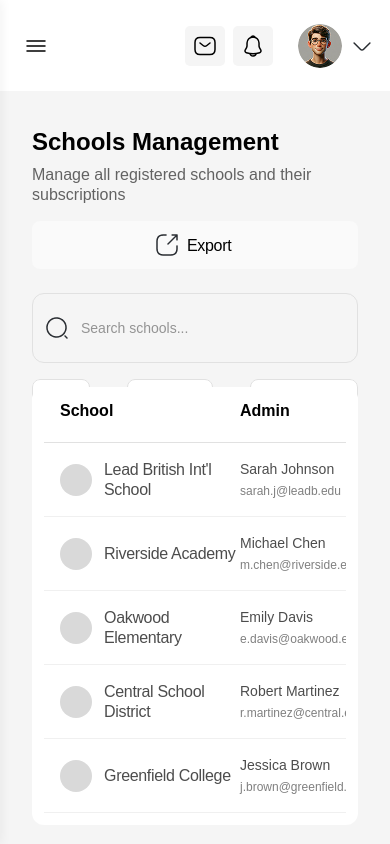
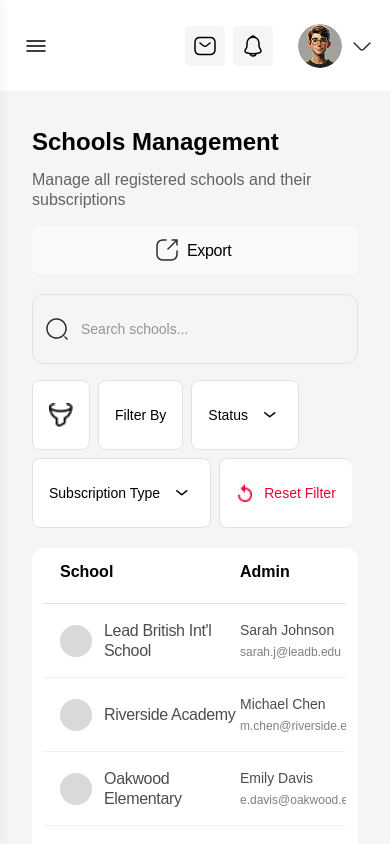
Before and after one commit to 09iqranoor/Edumake-Web, a React (Vite) app: page /dashboard/schools in a window 390 px wide. Shown: the top 844 px of the page. Built offline with nearby package versions, Linux system fonts and the light colour scheme.

Commit message:
some changes on tables

```diff
--- a/src/components/superadmin/AuditLogs.css
+++ b/src/components/superadmin/AuditLogs.css
@@ -12,7 +12,7 @@
 }
 
 /* Header Section */
-.header-section {
+.audit-logs-container .header-section {
     display: flex;
     flex-direction: row;
     justify-content: space-between;
@@ -22,19 +22,22 @@
     height: 68px;
 }
 
-.title-section {
+.audit-logs-container .title-section {
     display: flex;
     flex-direction: column;
     align-items: flex-start;
     padding: 0px;
     gap: 8px;
-    width: 490px;
-    height: 68px;
+    width: 100%;
+    max-width: 490px;
+    height: auto;
 }
 
-.title {
-    width: 490px;
-    height: 35px;
+.audit-logs-container .title {
+    width: 100%;
+    max-width: 490px;
+    height: auto;
+    min-height: 35px;
     font-family: 'Mulish', sans-serif;
     font-style: normal;
     font-weight: 700;
@@ -44,9 +47,11 @@
     margin: 0;
 }
 
-.subtitle {
-    width: 490px;
-    height: 25px;
+.audit-logs-container .subtitle {
+    width: 100%;
+    max-width: 490px;
+    height: auto;
+    min-height: 25px;
     font-family: 'Mulish', sans-serif;
     font-style: normal;
     font-weight: 400;
@@ -56,7 +61,7 @@
     margin: 0;
 }
 
-.export-button {
+.audit-logs-container .export-button {
     box-sizing: border-box;
     display: flex;
     flex-direction: row;
@@ -116,8 +121,10 @@
     align-items: flex-start;
     padding: 0px;
     gap: 24px;
-    width: 944px;
-    height: 70px;
+    width: 100%;
+    max-width: 944px;
+    min-height: 70px;
+    height: auto;
 }
 
 .controls-row {
@@ -127,11 +134,13 @@
     align-items: center;
     padding: 0px;
     gap: 6px;
-    width: 944px;
-    height: 70px;
+    width: 100%;
+    height: auto;
+    min-height: 70px;
+    flex-wrap: wrap;
 }
 
-.search-container {
+.audit-logs-container .search-container {
     box-sizing: border-box;
     display: flex;
     flex-direction: row;
@@ -139,7 +148,8 @@
     padding: 12px;
     gap: 12px;
     width: 340px;
-    height: 70px;
+    min-height: 70px;
+    height: auto;
     background: #F5F5F5;
     border: 1px solid #E1E1E1;
     border-radius: 12px;
@@ -176,20 +186,22 @@
     color: rgba(0, 0, 0, 0.4);
 }
 
-.filter-container {
+.audit-logs-container .filter-container {
     display: flex;
     flex-direction: row;
     align-items: center;
     padding: 0px;
     gap: 1px;
     width: 570px;
-    height: 70px;
+    min-height: 70px;
+    height: auto;
+    flex-wrap: wrap;
     background: #FFFFFF;
     border-radius: 8px;
     border: 1px solid #E1E1E1;
 }
 
-.filter-item {
+.audit-logs-container .filter-item {
     box-sizing: border-box;
     display: flex;
     flex-direction: row;
@@ -197,22 +209,23 @@
     align-items: center;
     padding: 16px;
     gap: 10px;
-    height: 70px;
+    height: 100%;
+    min-height: 70px;
     border-right: 0.5px solid #888888;
     background: transparent;
     border: none;
     cursor: pointer;
 }
 
-.filter-item:last-child {
+.audit-logs-container .filter-item:last-child {
     border-right: none;
 }
 
-.filter-icon-container {
+.audit-logs-container .filter-icon-container {
     width: 56px;
 }
 
-.filter-icon {
+.audit-logs-container .filter-icon {
     width: 24px;
     height: 24px;
     display: flex;
@@ -226,7 +239,7 @@
     object-fit: contain;
 }
 
-.filter-label {
+.audit-logs-container .filter-label {
     font-family: 'Mulish', sans-serif;
     font-style: normal;
     font-weight: 500;
@@ -236,7 +249,7 @@
     white-space: nowrap;
 }
 
-.direction-down {
+.audit-logs-container .direction-down {
     width: 24px;
     height: 24px;
     display: flex;
@@ -250,11 +263,11 @@
     object-fit: contain;
 }
 
-.reset-filter {
+.audit-logs-container .reset-filter {
     width: 133px;
 }
 
-.reset-icon {
+.audit-logs-container .reset-icon {
     width: 18px;
     height: 18px;
     display: flex;
@@ -262,13 +275,13 @@
     justify-content: center;
 }
 
-.reset-icon img {
+.audit-logs-container .reset-icon img {
     width: 100%;
     height: 100%;
     object-fit: contain;
 }
 
-.reset-text {
+.audit-logs-container .reset-text {
     font-family: 'Mulish', sans-serif;
     font-style: normal;
     font-weight: 500;
@@ -278,7 +291,7 @@
 }
 
 /* Table Container */
-.table-container {
+.audit-logs-container .table-container {
     display: flex;
     flex-direction: column;
     padding: 32px 20px;
@@ -533,116 +546,71 @@
 }
 
 /* Responsive Styles */
+@media screen and (max-width: 1200px) {
+    .audit-logs-container {
+        padding: 24px;
+    }
+
+    .audit-logs-container .header-section,
+    .audit-logs-container .controls-section,
+    .audit-logs-container .table-container,
+    .audit-logs-container .pagination-section {
+        width: 100%;
+        max-width: 100%;
+    }
+
+    .audit-logs-container .controls-row {
+        flex-direction: column;
+        height: auto;
+        gap: 16px;
+        width: 100%;
+    }
+
+    .audit-logs-container .search-container {
+        width: 100%;
+    }
+
+    .audit-logs-container .filter-container {
+        width: 100%;
+        justify-content: space-between;
+        overflow-x: auto;
+    }
+
+    .audit-logs-container .filter-item {
+        flex-shrink: 0;
+    }
+}
+
 @media screen and (max-width: 1024px) {
-    .header-section {
+    .audit-logs-container .header-section {
         flex-direction: column;
         align-items: flex-start;
         height: auto;
         gap: 16px;
     }
 
-    .title-section,
-    .title,
-    .subtitle {
+    .audit-logs-container .title-section,
+    .audit-logs-container .title,
+    .audit-logs-container .subtitle {
         width: 100%;
         height: auto;
     }
 
-    .controls-row {
+    .audit-logs-container .controls-row {
         flex-direction: column;
         width: 100%;
         height: auto;
         gap: 16px;
     }
 
-    .search-container,
-    .filter-container {
+    .audit-logs-container .search-container,
+    .audit-logs-container .filter-container {
         width: 100% !important;
     }
 
-    .filter-container {
+    .audit-logs-container .filter-container {
         overflow-x: auto;
         -webkit-overflow-scrolling: touch;
-    }
-}
-
-@media screen and (max-width: 768px) {
-    .audit-logs-container {
-        padding: 16px;
-        gap: 20px;
-    }
-
-    .title {
-        font-size: 24px;
-    }
-
-    .subtitle {
-        font-size: 16px;
-    }
-
-    .filter-item {
-        padding: 12px;
-    }
-
-    .table-container {
-        padding: 20px 12px;
-    }
-}
-
-@media screen and (max-width: 480px) {
-    .export-button {
-        width: 100%;
-    }
-
-    .filter-container {
-        flex-wrap: nowrap;
-    }
-
-    .pagination-section {
-        flex-direction: column;
-        gap: 16px;
-        align-items: flex-start;
-    }
-
-    .pagination-controls {
-        width: 100%;
-        justify-content: space-between;
-    }
-}
-
-/* Responsive Styles */
-@media screen and (max-width: 1200px) {
-    .audit-logs-container {
-        padding: 24px;
-    }
-
-    .header-section,
-    .controls-section,
-    .table-container,
-    .pagination-section {
-        width: 100%;
-        max-width: 100%;
-    }
-
-    .controls-row {
-        flex-direction: column;
-        height: auto;
-        gap: 16px;
-        width: 100%;
-    }
-
-    .search-container {
-        width: 100%;
-    }
-
-    .filter-container {
-        width: 100%;
-        justify-content: space-between;
-        overflow-x: auto;
-    }
-
-    .filter-item {
-        flex-shrink: 0;
     }
 }
 
@@ -652,57 +620,57 @@
         gap: 24px;
     }
 
-    .header-section {
+    .audit-logs-container .header-section {
         flex-direction: column;
         gap: 16px;
         height: auto;
     }
 
-    .title-section {
+    .audit-logs-container .title-section {
         width: 100%;
         height: auto;
     }
 
-    .title {
+    .audit-logs-container .title {
         width: 100%;
         font-size: 24px;
         line-height: 30px;
     }
 
-    .subtitle {
+    .audit-logs-container .subtitle {
         width: 100%;
         font-size: 16px;
         line-height: 20px;
     }
 
-    .export-button {
+    .audit-logs-container .export-button {
         align-self: flex-start;
     }
 
-    .table-container {
+    .audit-logs-container .table-container {
         padding: 16px;
         overflow-x: auto;
     }
 
-    .table-header,
-    .table-body {
+    .audit-logs-container .table-header,
+    .audit-logs-container .table-body {
         min-width: 800px;
     }
 
-    .pagination-section {
+    .audit-logs-container .pagination-section {
         flex-direction: column;
         gap: 16px;
         height: auto;
         align-items: stretch;
     }
 
-    .pagination-controls {
+    .audit-logs-container .pagination-controls {
         justify-content: center;
     }
 }
 
 @media screen and (max-width: 480px) {
-    .filter-container {
+    .audit-logs-container .filter-container {
         flex-wrap: wrap;
         height: auto;
         border: none;
@@ -710,24 +678,34 @@
         gap: 8px;
     }
 
-    .filter-item {
+    .audit-logs-container .filter-item {
         border: 1px solid #E1E1E1;
         border-radius: 8px;
         background: #FFFFFF;
         padding: 12px 16px;
+        flex-shrink: 0;
     }
 
-    .filter-icon-container {
+    .audit-logs-container .filter-icon-container {
         width: auto;
     }
 
-    .table-container {
+    .audit-logs-container .table-container {
         padding: 12px;
     }
 
-    .action-menu {
+    .audit-logs-container .action-menu {
         width: 140px;
         right: 16px;
         left: auto !important;
     }
+
+    .audit-logs-container .export-button {
+        width: 100%;
+    }
+
+    .audit-logs-container .pagination-controls {
+        width: 100%;
+        justify-content: space-between;
+    }
 }
--- a/src/components/superadmin/SchoolManagement.css
+++ b/src/components/superadmin/SchoolManagement.css
@@ -12,7 +12,7 @@
 }
 
 /* Header Section */
-.header-section {
+.schools-management-container .header-section {
   display: flex;
   flex-direction: row;
   justify-content: space-between;
@@ -22,19 +22,22 @@
   height: 68px;
 }
 
-.title-section {
+.schools-management-container .title-section {
   display: flex;
   flex-direction: column;
   align-items: flex-start;
   padding: 0px;
   gap: 8px;
-  width: 490px;
-  height: 68px;
+  width: 100%;
+  max-width: 490px;
+  height: auto;
 }
 
-.title {
-  width: 490px;
-  height: 35px;
+.schools-management-container .title {
+  width: 100%;
+  max-width: 490px;
+  height: auto;
+  min-height: 35px;
   font-family: 'Mulish', sans-serif;
   font-style: normal;
   font-weight: 700;
@@ -44,9 +47,11 @@
   margin: 0;
 }
 
-.subtitle {
-  width: 490px;
-  height: 25px;
+.schools-management-container .subtitle {
+  width: 100%;
+  max-width: 490px;
+  height: auto;
+  min-height: 25px;
   font-family: 'Mulish', sans-serif;
   font-style: normal;
   font-weight: 400;
@@ -56,7 +61,7 @@
   margin: 0;
 }
 
-.export-button {
+.schools-management-container .export-button {
   box-sizing: border-box;
   display: flex;
   flex-direction: row;
@@ -116,8 +121,9 @@
   align-items: flex-start;
   padding: 0px;
   gap: 24px;
-  width: 944px;
-  height: 70px;
+  width: 100%;
+  max-width: 944px;
+  height: auto;
 }
 
 .controls-row {
@@ -127,11 +133,13 @@
   align-items: center;
   padding: 0px;
   gap: 6px;
-  width: 944px;
-  height: 70px;
+  width: 100%;
+  height: auto;
+  min-height: 70px;
+  flex-wrap: wrap;
 }
 
-.search-container {
+.schools-management-container .search-container {
   box-sizing: border-box;
   display: flex;
   flex-direction: row;
@@ -139,7 +147,8 @@
   padding: 12px;
   gap: 12px;
   width: 340px;
-  height: 70px;
+  min-height: 70px;
+  height: auto;
   background: #F5F5F5;
   border: 1px solid #E1E1E1;
   border-radius: 12px;
@@ -176,20 +185,22 @@
   color: rgba(0, 0, 0, 0.4);
 }
 
-.filter-container {
+.schools-management-container .filter-container {
   display: flex;
   flex-direction: row;
   align-items: center;
   padding: 0px;
   gap: 1px;
   width: 570px;
-  height: 70px;
+  min-height: 70px;
+  height: auto;
+  flex-wrap: wrap;
   background: #FFFFFF;
   border-radius: 8px;
   border: 1px solid #E1E1E1;
 }
 
-.filter-item {
+.schools-management-container .filter-item {
   box-sizing: border-box;
   display: flex;
   flex-direction: row;
@@ -197,22 +208,23 @@
   align-items: center;
   padding: 16px;
   gap: 10px;
-  height: 70px;
+  height: 100%;
+  min-height: 70px;
   border-right: 0.5px solid #888888;
   background: transparent;
   border: none;
   cursor: pointer;
 }
 
-.filter-item:last-child {
+.schools-management-container .filter-item:last-child {
   border-right: none;
 }
 
-.filter-icon-container {
+.schools-management-container .filter-icon-container {
   width: 56px;
 }
 
-.filter-icon {
+.schools-management-container .filter-icon {
   width: 24px;
   height: 24px;
   display: flex;
@@ -226,7 +238,7 @@
   object-fit: contain;
 }
 
-.filter-label {
+.schools-management-container .filter-label {
   font-family: 'Mulish', sans-serif;
   font-style: normal;
   font-weight: 500;
@@ -236,7 +248,7 @@
   white-space: nowrap;
 }
 
-.direction-down {
+.schools-management-container .direction-down {
   width: 24px;
   height: 24px;
   display: flex;
@@ -250,11 +262,11 @@
   object-fit: contain;
 }
 
-.reset-filter {
+.schools-management-container .reset-filter {
   width: 133px;
 }
 
-.reset-icon {
+.schools-management-container .reset-icon {
   width: 18px;
   height: 18px;
   display: flex;
@@ -262,13 +274,13 @@
   justify-content: center;
 }
 
-.reset-icon img {
+.schools-management-container .reset-icon img {
   width: 100%;
   height: 100%;
   object-fit: contain;
 }
 
-.reset-text {
+.schools-management-container .reset-text {
   font-family: 'Mulish', sans-serif;
   font-style: normal;
   font-weight: 500;
@@ -278,7 +290,7 @@
 }
 
 /* Table Container */
-.table-container {
+.schools-management-container .table-container {
   display: flex;
   flex-direction: column;
   padding: 32px 20px;
@@ -429,6 +441,8 @@
 .admin-email {
   font-size: 12px;
   color: rgba(0, 0, 0, 0.5);
+  word-break: break-all;
+  overflow-wrap: anywhere;
 }
 
 .plan-badge {
@@ -580,34 +594,49 @@
 }
 
 /* Responsive Styles */
+@media screen and (max-width: 1200px) {
+  .schools-management-container {
+    padding: 24px;
+    gap: 24px;
+  }
+
+  .schools-management-container .header-section,
+  .schools-management-container .controls-section,
+  .schools-management-container .table-container,
+  .schools-management-container .pagination-section {
+    width: 100%;
+    max-width: 100%;
+  }
+}
+
 @media screen and (max-width: 1024px) {
-  .header-section {
+  .schools-management-container .header-section {
     flex-direction: column;
     align-items: flex-start;
     height: auto;
     gap: 16px;
   }
 
-  .title-section,
-  .title,
-  .subtitle {
+  .schools-management-container .title-section,
+  .schools-management-container .title,
+  .schools-management-container .subtitle {
     width: 100%;
     height: auto;
   }
 
-  .controls-row {
+  .schools-management-container .controls-row {
     flex-direction: column;
     width: 100%;
     height: auto;
     gap: 16px;
   }
 
-  .search-container,
-  .filter-container {
+  .schools-management-container .search-container,
+  .schools-management-container .filter-container {
     width: 100% !important;
   }
 
-  .filter-container {
+  .schools-management-container .filter-container {
     overflow-x: auto;
     -webkit-overflow-scrolling: touch;
   }
@@ -619,138 +648,53 @@
     gap: 20px;
   }
 
-  .title {
-    font-size: 24px;
-  }
-
-  .subtitle {
-    font-size: 16px;
-  }
-
-  .filter-item {
-    padding: 12px;
-  }
-
-  .table-container {
-    padding: 20px 12px;
-  }
-}
-
-@media screen and (max-width: 480px) {
-  .export-button {
-    width: 100%;
-  }
-
-  .filter-container {
-    flex-wrap: nowrap;
-  }
-
-  .pagination-section {
-    flex-direction: column;
-    gap: 16px;
-    align-items: flex-start;
-  }
-
-  .pagination-controls {
-    width: 100%;
-    justify-content: space-between;
-  }
-}
-
-/* Responsive Styles */
-@media screen and (max-width: 1200px) {
-  .schools-management-container {
-    padding: 24px;
-  }
-
-  .header-section,
-  .controls-section,
-  .table-container,
-  .pagination-section {
-    width: 100%;
-    max-width: 100%;
-  }
-
-  .controls-row {
-    flex-direction: column;
-    height: auto;
-    gap: 16px;
-    width: 100%;
-  }
-
-  .search-container {
-    width: 100%;
-  }
-
-  .filter-container {
-    width: 100%;
-    justify-content: space-between;
-    overflow-x: auto;
-  }
-
-  .filter-item {
-    flex-shrink: 0;
-  }
-}
-
-@media screen and (max-width: 768px) {
-  .schools-management-container {
-    padding: 16px;
-    gap: 24px;
-  }
-
-  .header-section {
-    flex-direction: column;
-    gap: 16px;
-    height: auto;
-  }
-
-  .title-section {
-    width: 100%;
-    height: auto;
-  }
-
-  .title {
-    width: 100%;
+  .schools-management-container .title {
     font-size: 24px;
     line-height: 30px;
   }
 
-  .subtitle {
-    width: 100%;
+  .schools-management-container .subtitle {
     font-size: 16px;
     line-height: 20px;
   }
 
-  .export-button {
+  .schools-management-container .export-button {
     align-self: flex-start;
   }
 
-  .table-container {
+  .schools-management-container .filter-item {
+    padding: 12px;
+  }
+
+  .schools-management-container .table-container {
     padding: 16px;
     overflow-x: auto;
   }
 
-  .table-header,
-  .table-body {
+  .schools-management-container .table-header,
+  .schools-management-container .table-body {
     min-width: 800px;
   }
 
-  .pagination-section {
+  .schools-management-container .pagination-section {
     flex-direction: column;
     gap: 16px;
     height: auto;
     align-items: stretch;
   }
 
-  .pagination-controls {
+  .schools-management-container .pagination-controls {
     margin-left: 0;
     justify-content: center;
   }
 }
 
 @media screen and (max-width: 480px) {
-  .filter-container {
+  .schools-management-container .export-button {
+    width: 100%;
+  }
+
+  .schools-management-container .filter-container {
     flex-wrap: wrap;
     height: auto;
     border: none;
@@ -758,22 +702,28 @@
     gap: 8px;
   }
 
-  .filter-item {
+  .schools-management-container .filter-item {
     border: 1px solid #E1E1E1;
     border-radius: 8px;
     background: #FFFFFF;
     padding: 12px 16px;
+    flex-shrink: 0;
   }
 
-  .filter-icon-container {
+  .schools-management-container .filter-icon-container {
     width: auto;
   }
 
-  .table-container {
+  .schools-management-container .pagination-controls {
+    width: 100%;
+    justify-content: space-between;
+  }
+
+  .schools-management-container .table-container {
     padding: 12px;
   }
 
-  .action-menu {
+  .schools-management-container .action-menu {
     width: 140px;
     right: 16px;
     left: auto !important;
```
